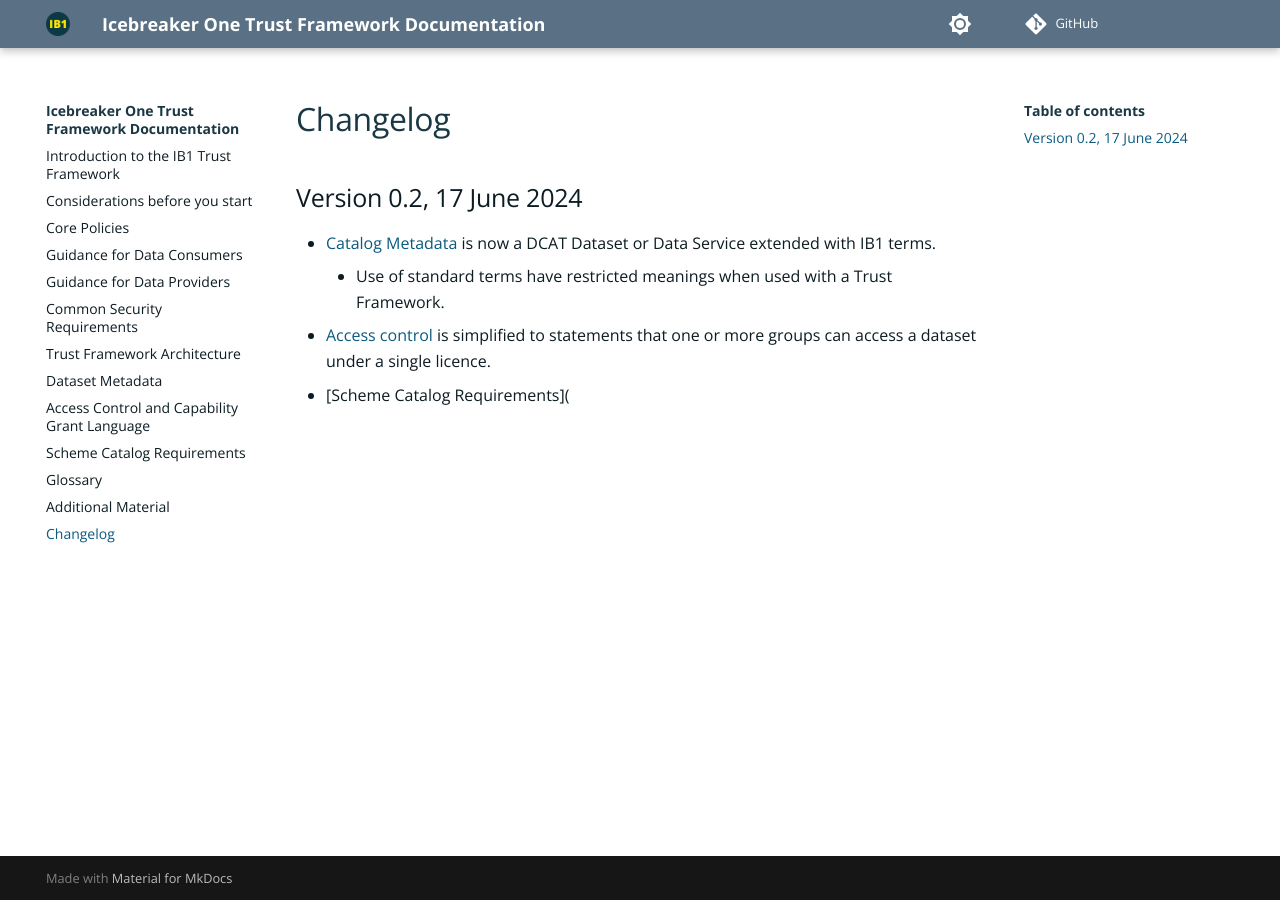
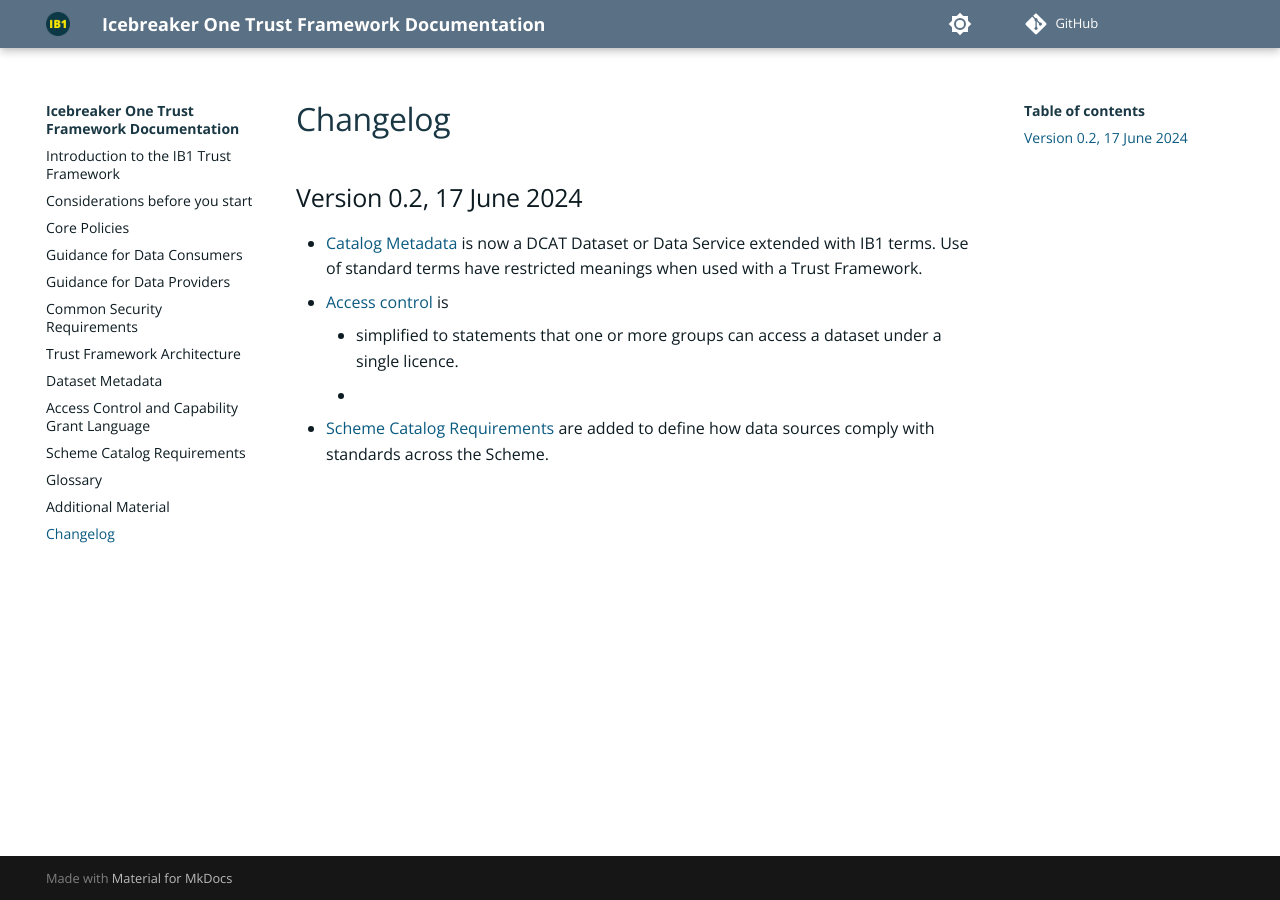
Before and after one commit to icebreakerone/ib1-technical-docs, an MkDocs documentation site: the page built from docs/changelog.md, in a window 1280 px wide. Built offline with MkDocs 1.6.1 and Material for MkDocs 9.7.7, drawn with Linux system fonts in a browser that asks for light colours; plug-ins that fetch from the network failed and are left out; comment, search, counter and statistics services are not loaded; the version menu is left out.

Commit message:
docs/changelog.md updated from https://stackedit.net/

```diff
--- a/docs/changelog.md
+++ b/docs/changelog.md
@@ -3,10 +3,11 @@
 
 ## Version 0.2, 17 June 2024
 
-* [Catalog Metadata](metadata.md) is now a DCAT Dataset or Data Service extended with IB1 terms.
-	* Use of standard terms have restricted meanings when used with a Trust Framework.
-* [Access control](access_control_specification.md) is simplified to statements that one or more groups can access a dataset under a single licence.
-* [Scheme Catalog Requirements](
+* [Catalog Metadata](metadata.md) is now a DCAT Dataset or Data Service extended with IB1 terms. Use of standard terms have restricted meanings when used with a Trust Framework.
+* [Access control](access_control_specification.md) is
+	* simplified to statements that one or more groups can access a dataset under a single licence.
+	*
+* [Scheme Catalog Requirements](scheme_catalog_requirements.md) are added to define how data sources comply with standards across the Scheme.
 <!--stackedit_data:
-eyJoaXN0b3J5IjpbOTg4NzY1NDA4XX0=
+eyJoaXN0b3J5IjpbMjA2OTQ0NDQ0NV19
 -->
```
